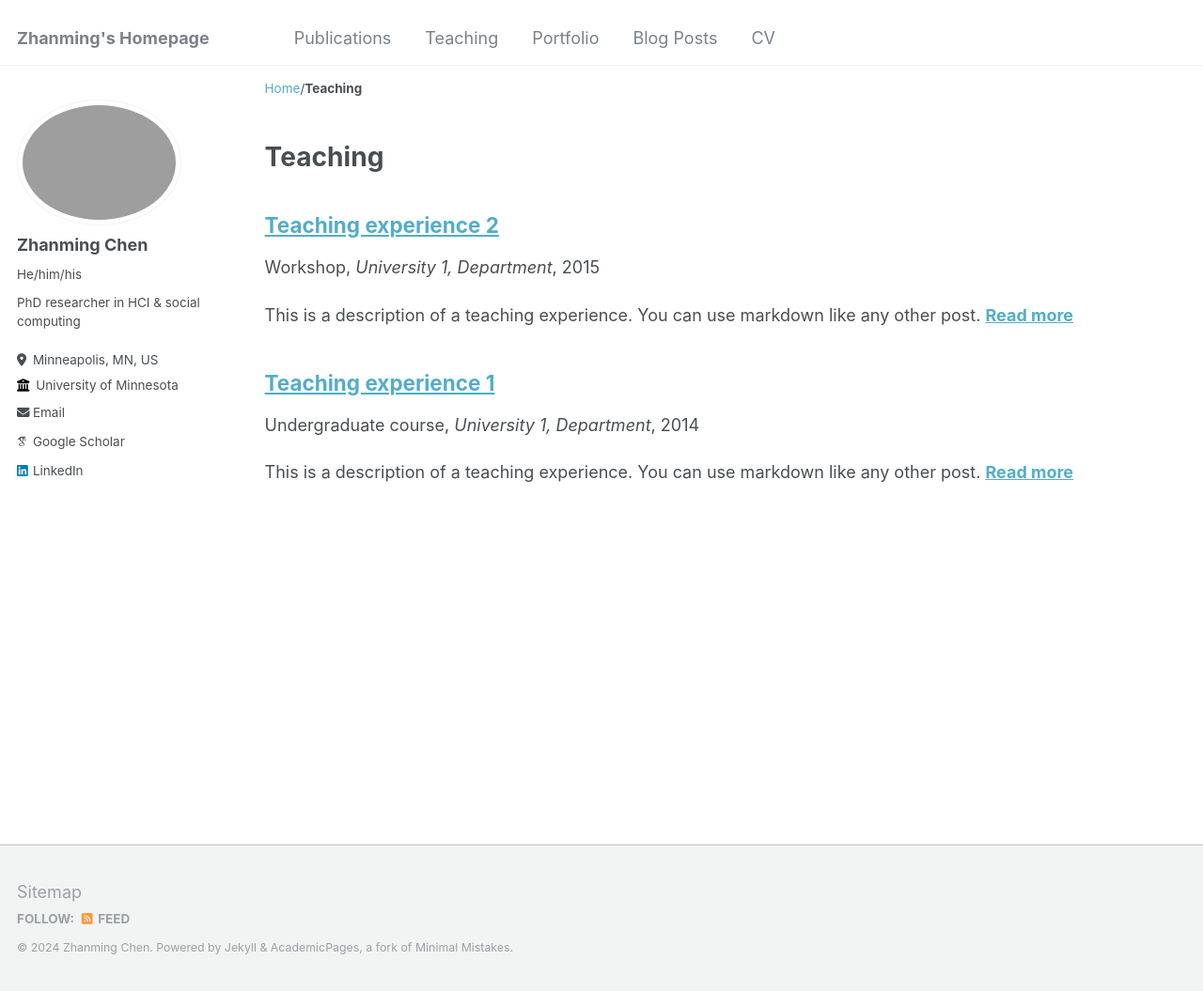
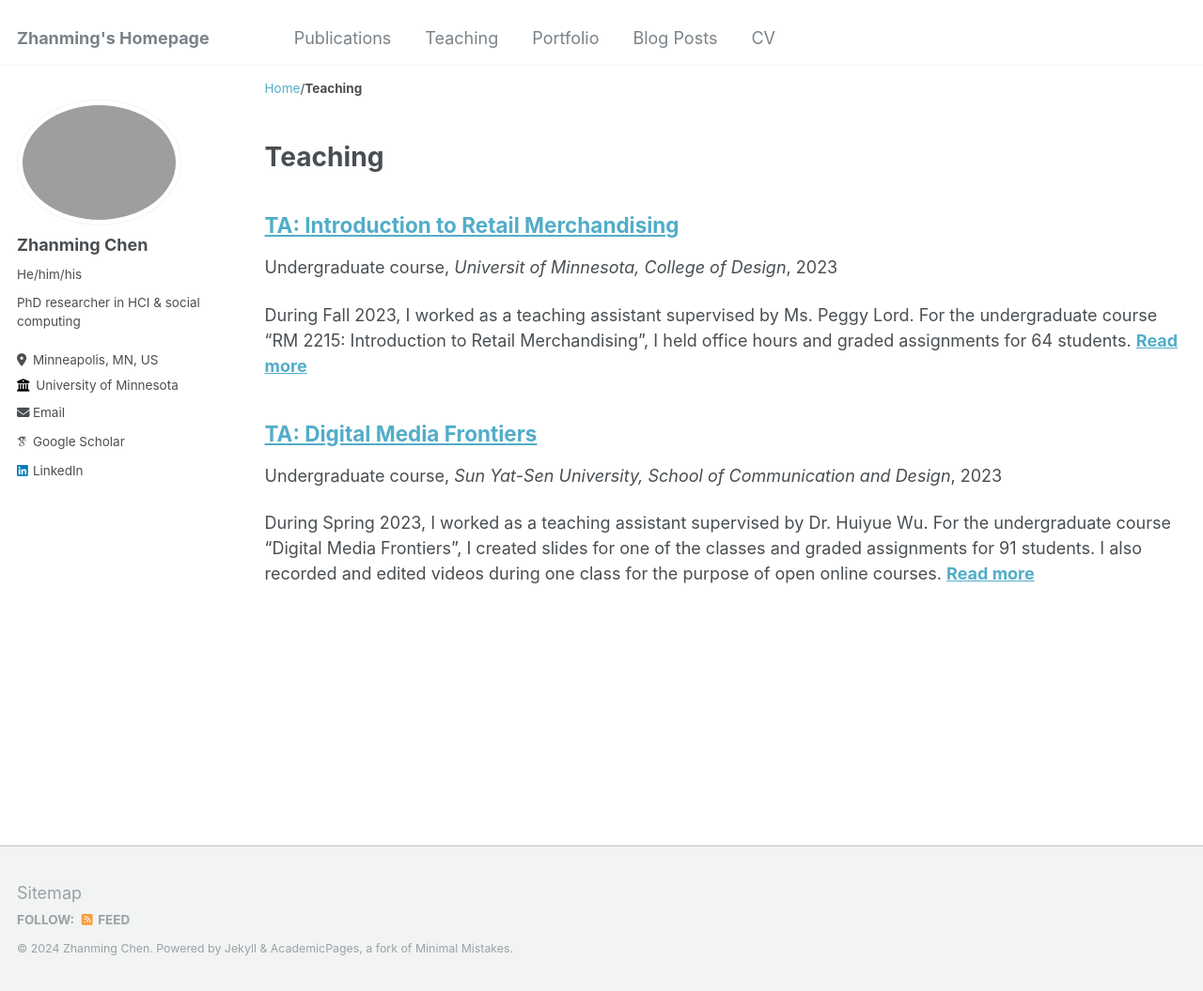
Before and after one commit to zhanmingchen/zhanmingchen.github.io, a Jekyll site: the page built from _pages/teaching.html, in a window 1280 px wide and 1055 px high. Shown: the whole window at 94% size. Built offline with Jekyll 4.4.1, drawn with Linux system fonts in a browser that asks for light colours; some web fonts are replaced.

Commit message:
updates 20240627 0907 PM
updates 20240627 0907 PM

```diff
--- a/_teaching/2014-spring-teaching-1.md
+++ /dev/null
@@ -1,20 +0,0 @@
----
-title: "Teaching experience 1"
-collection: teaching
-type: "Undergraduate course"
-permalink: /teaching/2014-spring-teaching-1
-venue: "University 1, Department"
-date: 2014-01-01
-location: "City, Country"
----
-
-This is a description of a teaching experience. You can use markdown like any other post.
-
-Heading 1
-======
-
-Heading 2
-======
-
-Heading 3
-======
--- /dev/null
+++ b/_teaching/2023-Fall-TA.md
@@ -0,0 +1,11 @@
+---
+title: "TA: Introduction to Retail Merchandising"
+collection: teaching
+type: "Undergraduate course"
+permalink: /teaching/2023-Fall-TA
+venue: "Universit of Minnesota, College of Design"
+date: 2023-12-31
+location: "Guangzhou, China"
+---
+
+During Fall 2023, I worked as a teaching assistant supervised by Ms. Peggy Lord. For the undergraduate course "RM 2215: Introduction to Retail Merchandising", I held office hours and graded assignments for 64 students.
--- /dev/null
+++ b/_teaching/2023-Spring-TA.md
@@ -0,0 +1,11 @@
+---
+title: "TA: Digital Media Frontiers"
+collection: teaching
+type: "Undergraduate course"
+permalink: /teaching/2023-Spring-TA
+venue: "Sun Yat-Sen University, School of Communication and Design"
+date: 2023-06-30
+location: "Guangzhou, China"
+---
+
+During Spring 2023, I worked as a teaching assistant supervised by Dr. Huiyue Wu. For the undergraduate course "Digital Media Frontiers", I created slides for one of the classes and graded assignments for 91 students. I also recorded and edited videos during one class for the purpose of open online courses.
--- a/_teaching/2015-spring-teaching-2.md
+++ b/files/2015-spring-teaching-2.md
@@ -1,6 +1,6 @@
 ---
 title: "Teaching experience 2"
-collection: teaching
+collection: talks
 type: "Workshop"
 permalink: /teaching/2015-spring-teaching-1
 venue: "University 1, Department"
```
